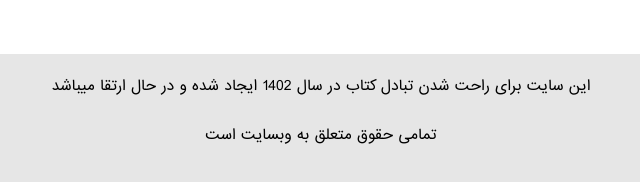
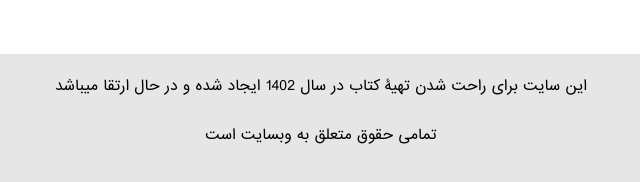
Before and after one commit to Narges-Danesh/bookSite, a plain HTML site: page cart.html in a window 1280 px wide. Shown: the part 1484-1666 px from the top of the page, 319-959 px from the left. Drawn offline with Linux system fonts and the light colour scheme.

Commit message:
Update cart.html

```diff
--- a/cart.html
+++ b/cart.html
@@ -165,7 +165,7 @@
         </div>
         <div class="footer-section-2">
           <div class="footer-intro">
-            این سایت برای راحت شدن تبادل کتاب در سال 1402 ایجاد شده و در حال
+            این سایت برای راحت شدن تهیۀ کتاب در سال 1402 ایجاد شده و در حال
             ارتقا میباشد
           </div>
           <div class="copyright">
```
